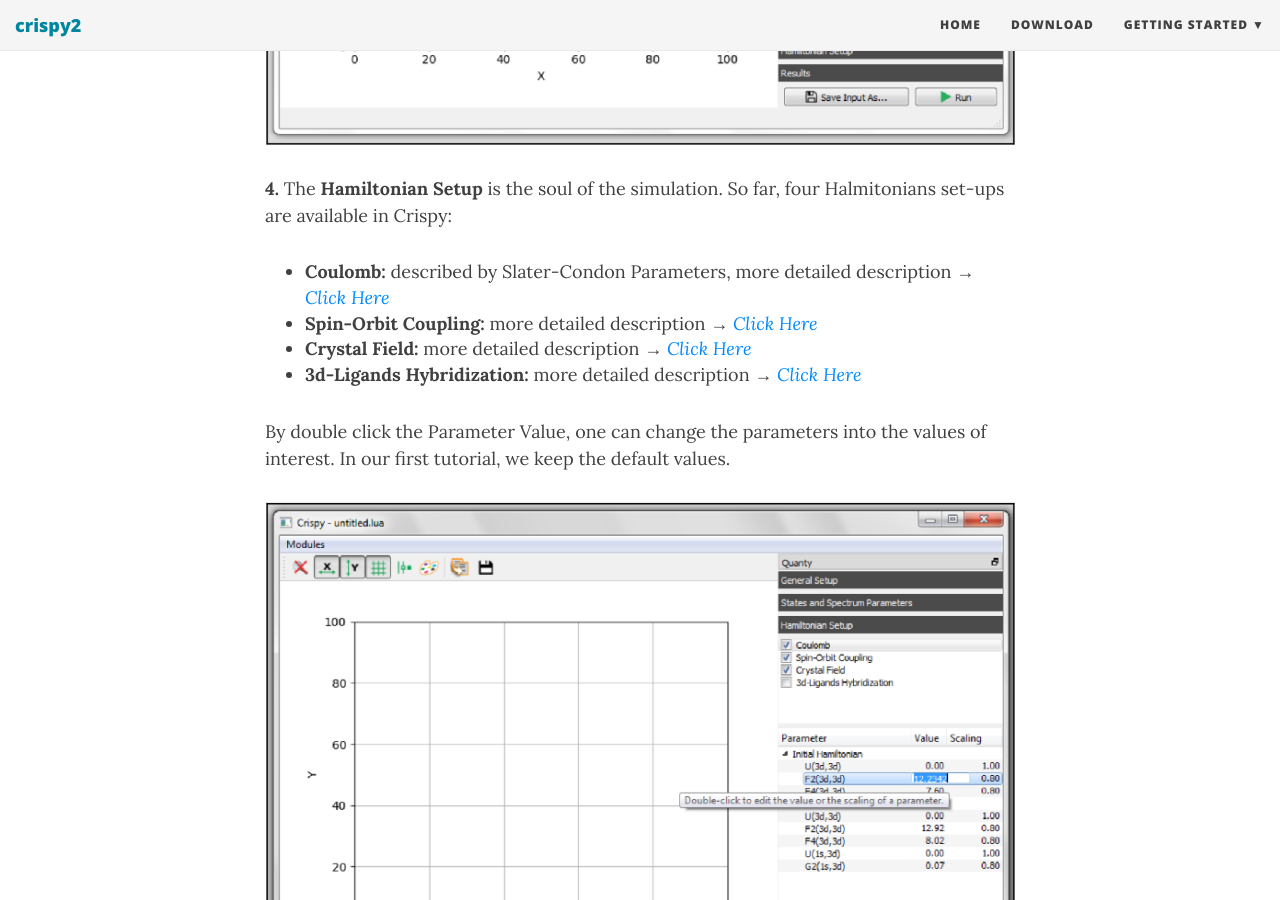
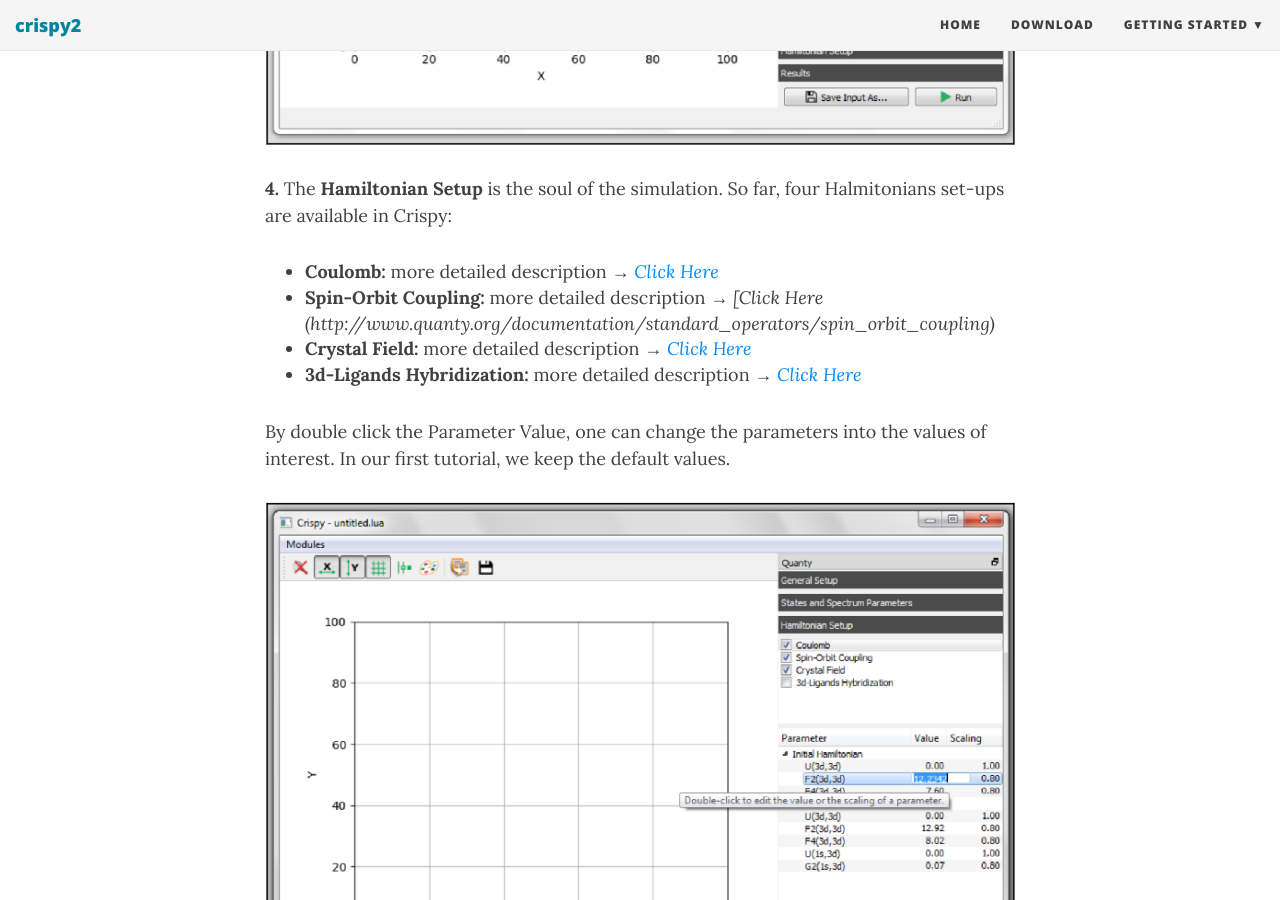
Before and after one commit to Cathyhjj/crispy2, a Jekyll site: the page built from _posts/2017-06-04-running-your-first-simulation.md, in a window 1280 px wide and 900 px high, scrolled down 2572 px. Built offline with Jekyll 4.4.1, drawn with Linux system fonts in a browser that asks for light colours; nearby versions of some CDN libraries.

Commit message:
Update 2017-06-04-running-your-first-simulation.md

```diff
--- a/_posts/2017-06-04-running-your-first-simulation.md
+++ b/_posts/2017-06-04-running-your-first-simulation.md
@@ -37,8 +37,8 @@ In this tutorial, it includes:
 
 **4.** The **Hamiltonian Setup** is the soul of the simulation. So far, four Halmitonians set-ups are available in Crispy:
 
-- **Coulomb:** described by Slater-Condon Parameters, more detailed description → *[Click Here](http://www.quanty.org/documentation/standard_operators/coulomb_repulsion)*
-- **Spin-Orbit Coupling:** more detailed description → *[Click Here](http://www.quanty.org/documentation/standard_operators/spin_orbit_coupling)*
+- **Coulomb:** more detailed description → *[Click Here](http://www.quanty.org/documentation/standard_operators/coulomb_repulsion)*
+- **Spin-Orbit Coupling:** more detailed description → *[Click Here (http://www.quanty.org/documentation/standard_operators/spin_orbit_coupling)*
 - **Crystal Field:** more detailed description → *[Click Here](http://www.quanty.org/documentation/standard_operators/crystal_field)*
 - **3d-Ligands Hybridization:** more detailed description → *[Click Here](http://www.quanty.org/documentation/standard_operators/ligand_field)*
 
```
